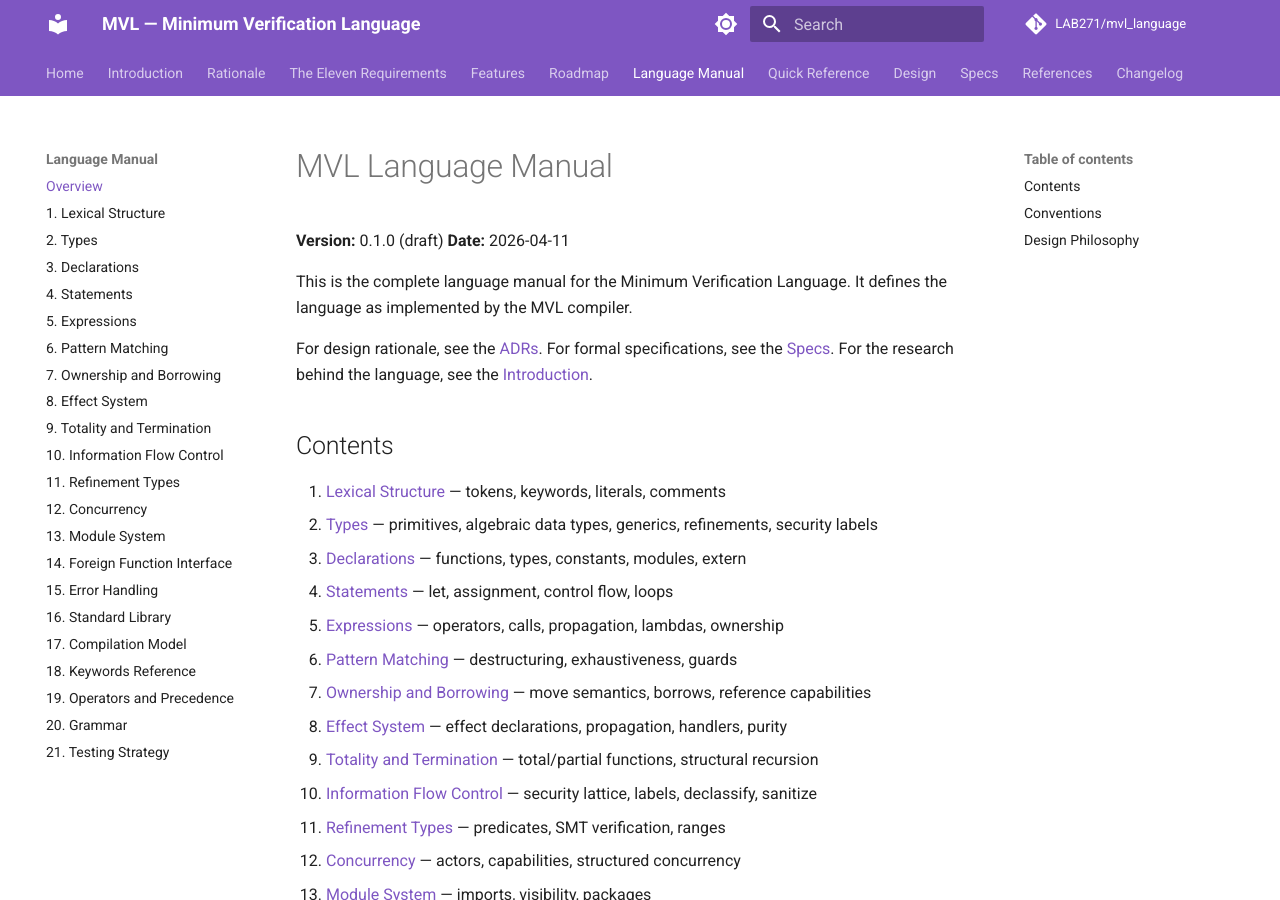
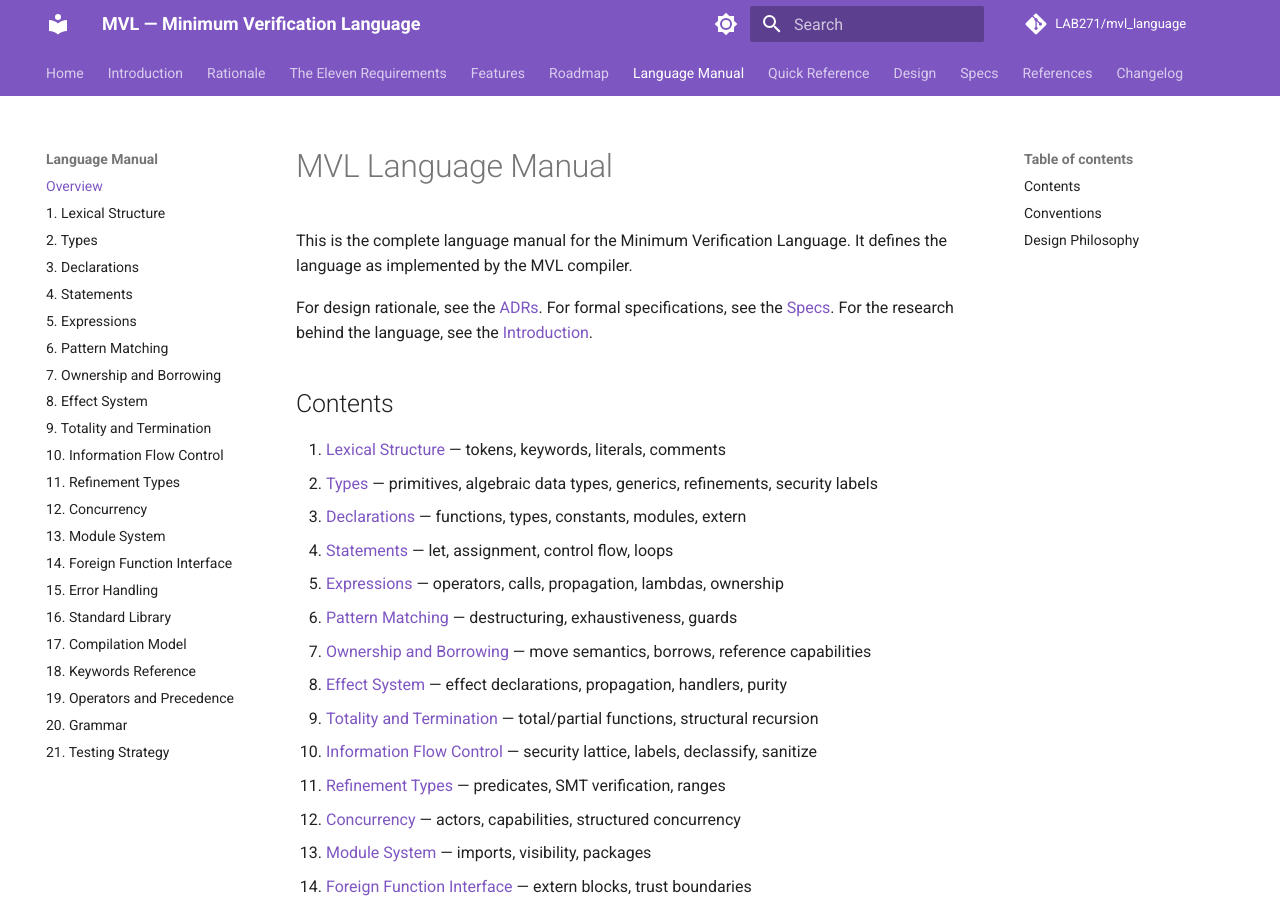
Before and after one commit to mvl-lang/mvl, an MkDocs documentation site: the page built from docs/manual/index.md, in a window 1280 px wide and 900 px high. Built offline with MkDocs 1.6.1 and Material for MkDocs 9.7.7, drawn with Linux system fonts in a browser that asks for light colours; comment, search, counter and statistics services are not loaded.

Commit message:
chore(docs): remove stale version/date headers from language reference and manual
Co-Authored-By: Claude Sonnet 4.6 <noreply@anthropic.com>

```diff
--- a/docs/manual/index.md
+++ b/docs/manual/index.md
@@ -1,7 +1,4 @@
 # MVL Language Manual
-
-**Version:** 0.1.0 (draft)
-**Date:** 2026-04-11
 
 This is the complete language manual for the Minimum Verification Language. It defines the language as implemented by the MVL compiler.
 
```
Also changed, not shown: docs/language.md (+0 -3 lines).
